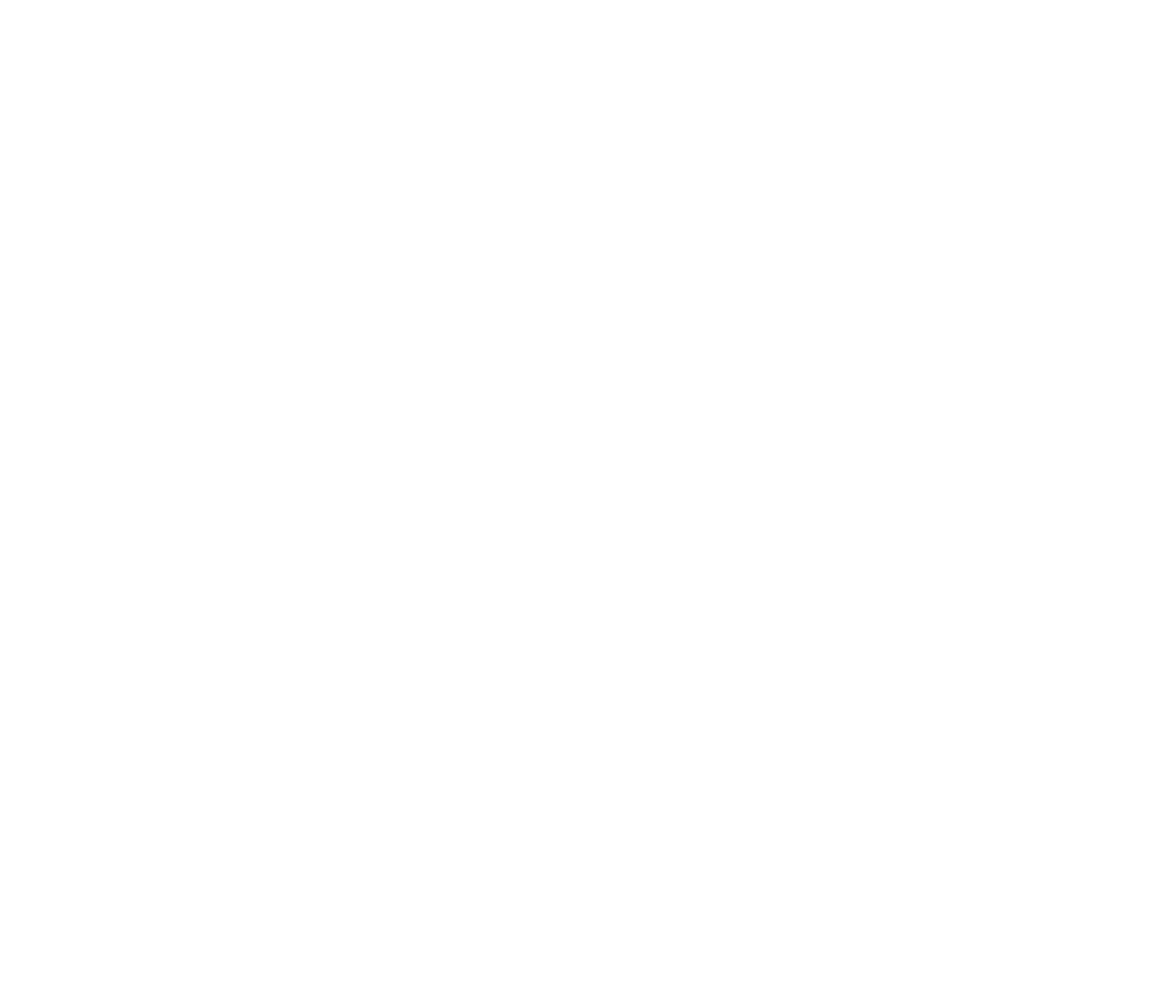
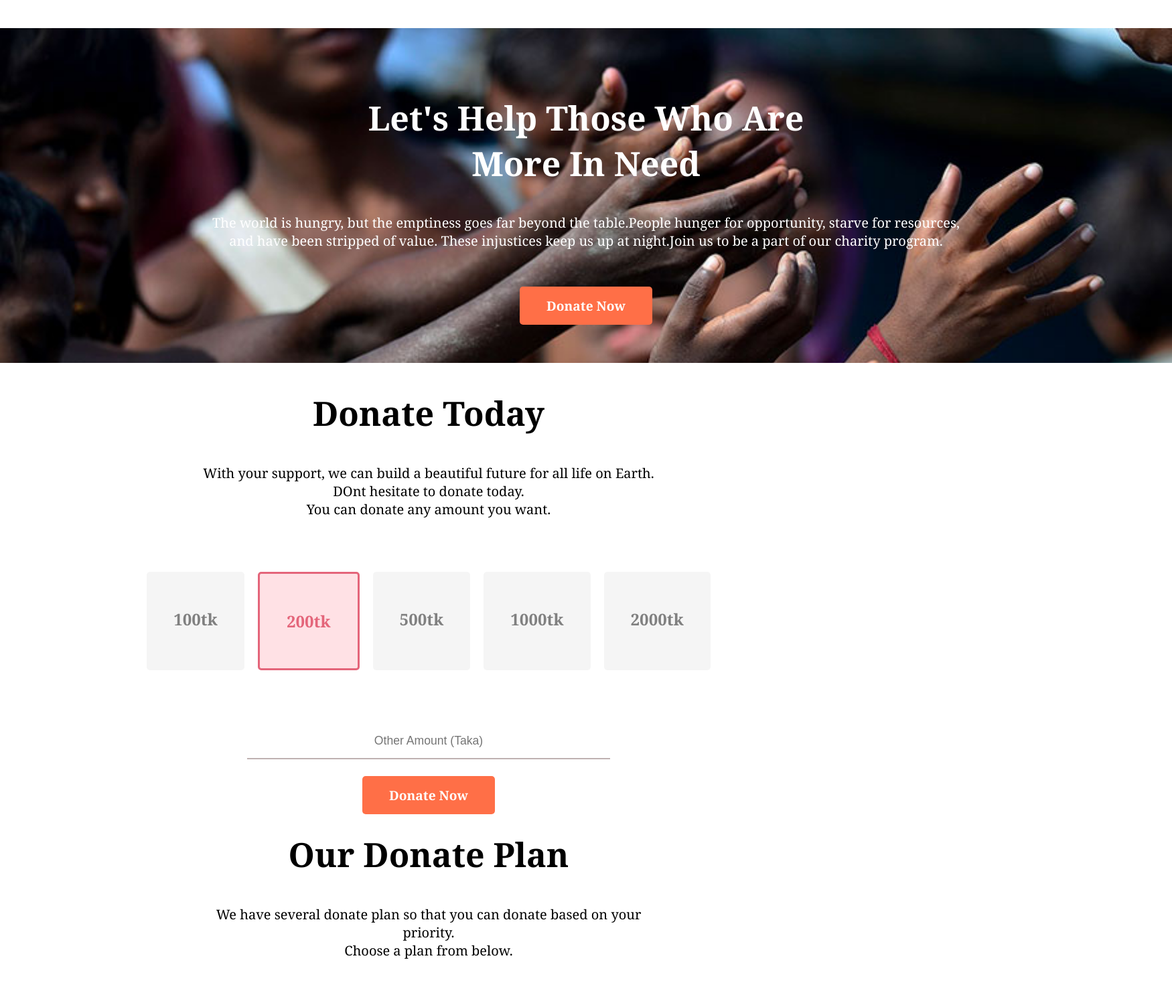
Before and after one commit to CyberTawsif/assignmentOne, a plain HTML site: page index.html in a window 1280 px wide. Shown: the whole page at 67% size, 1750 px wide, since content can reach past the window. Before the commit the page ends 800 px from the top, so only its background shows below. Drawn offline with Linux system fonts and the light colour scheme.

Commit message:
mid time commit

```diff
--- a/index.html
+++ b/index.html
@@ -6,11 +6,98 @@
     <meta http-equiv="X-UA-Compatible" content="IE=edge">
     <meta name="viewport" content="width=device-width, initial-scale=1.0">
     <title>Donate today</title>
+    <link rel="preconnect" href="https://fonts.googleapis.com">
+    <link rel="preconnect" href="https://fonts.gstatic.com" crossorigin>
+    <link href="https://fonts.googleapis.com/css2?family=Noto+Serif:wght@400;700&display=swap" rel="stylesheet">
     <link rel="stylesheet" href="style.css">
 </head>
 
 <body>
 
+    <section class="headingSection" id="headingBackground">
+
+        <h1>Let's Help Those Who Are <br> More In Need</h1>
+
+        <p>The world is hungry, but the emptiness goes far beyond the table.People hunger for opportunity, starve for
+            resources, and have been stripped of value. These injustices keep us up at night.Join us to be a part of our
+            charity program.</p>
+
+        <a class="button" href="">Donate Now</a>
+
+
+    </section>
+
+
+    <section class="donatetoday">
+
+        <h1>Donate Today</h1>
+
+        <p> With your support, we can build a beautiful future for all life on Earth. DOnt hesitate to donate today.
+            <br>
+            You can donate any amount you want.
+        </p>
+
+    </section>
+
+    <section class="display">
+
+        <div class="takaAmount">
+            <p>100tk</p>
+        </div>
+
+        <div class="takaAmount" id="twohundredtaka">
+            <p>200tk</p>
+        </div>
+
+        <div class="takaAmount">
+            <p>500tk</p>
+        </div>
+
+        <div class="takaAmount">
+            <p>1000tk</p>
+        </div>
+
+        <div class="takaAmount">
+            <p>2000tk</p>
+        </div>
+    </section>
+
+    <section style="text-align:center">
+
+        <div>
+            <input placeholder="Other Amount (Taka)" id="input">
+        </div>
+        <div>
+            <a class="button" href="">Donate Now</a>
+        </div>
+
+    </section>
+
+
+    <section>
+
+        <div class="donatetoday">
+
+            <h1>Our Donate Plan</h1>
+
+            <p> We have several donate plan so that you can donate based on your priority.
+                <br>
+                Choose a plan from below.
+            </p>
+
+        </div>
+
+    </section>
+
+
+
+
+
+
+
+
+
+
 </body>
 
 </html>
--- a/style.css
+++ b/style.css
@@ -0,0 +1,91 @@
+body {
+    font-family: 'Noto Serif', serif;
+    margin: 0%;
+}
+
+.headingSection {
+    text-align: center;
+}
+
+body h1 {
+    font-size: 50px;
+}
+
+.headingSection h1 {
+    padding: 100px 10px 0px 10px;
+    color: white;
+}
+
+.headingSection p {
+    padding: 0px 300px 50px 300px;
+    color: white;
+    font-size: 20px;
+    font-weight: 500;
+}
+
+.button {
+    text-decoration: none;
+    background-color: rgb(255, 111, 71);
+    border-radius: 5px;
+    padding: 15px 40px;
+    color: white;
+    font-weight: 700;
+    font-size: 120%;
+
+}
+
+#headingBackground {
+    background-image: url(/images/donation13.jpg);
+    background-repeat: no-repeat;
+    background-size: 100%;
+    width: 1750px;
+    height: 500px;
+
+}
+
+.donatetoday {
+    text-align: center;
+}
+
+.donatetoday p {
+    padding: 0px 300px 50px 300px;
+    font-size: 20px;
+    font-weight: 500;
+}
+
+.donatetoday h1 {
+    font-size: 50px;
+}
+
+.display {
+    display: flex;
+    justify-content: center;
+    padding-bottom: 70px;
+}
+
+.takaAmount {
+    background-color: whitesmoke;
+    border-radius: 5px;
+    margin: 10px;
+    padding: 30px 40px;
+    color: rgb(128, 128, 128);
+    font-weight: 700;
+    font-size: 150%;
+
+}
+
+#twohundredtaka {
+    background-color: rgba(255, 182, 193, 0.414);
+    color: rgb(228, 101, 122);
+    border: 3px solid rgb(228, 101, 122);
+}
+
+#input {
+    padding: 15px;
+    margin-bottom: 40px;
+    border: none;
+    border-bottom: 2px solid rgb(191, 177, 177);
+    width: 40%;
+    text-align: center;
+    font-size: 110%;
+}
```
